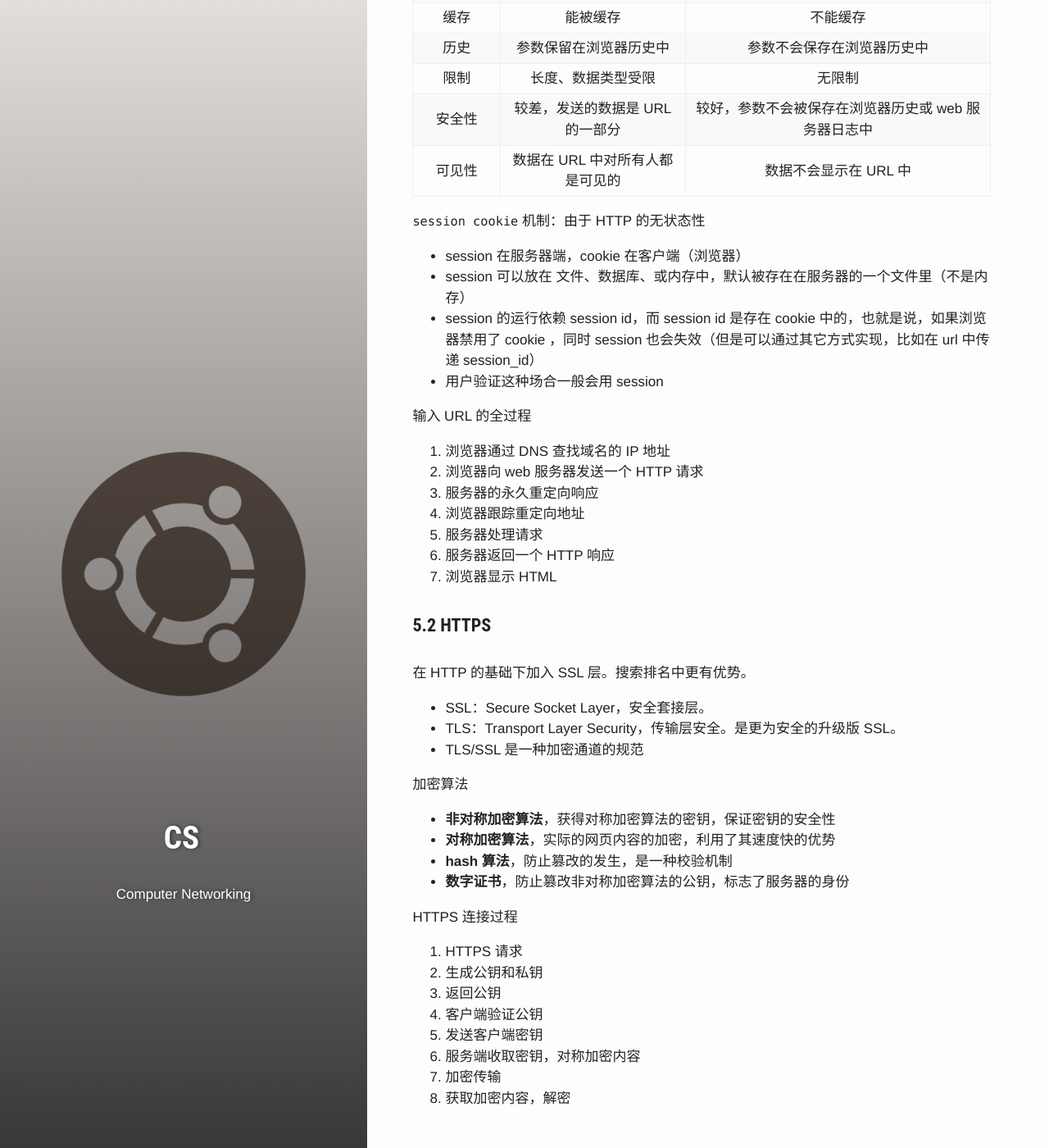
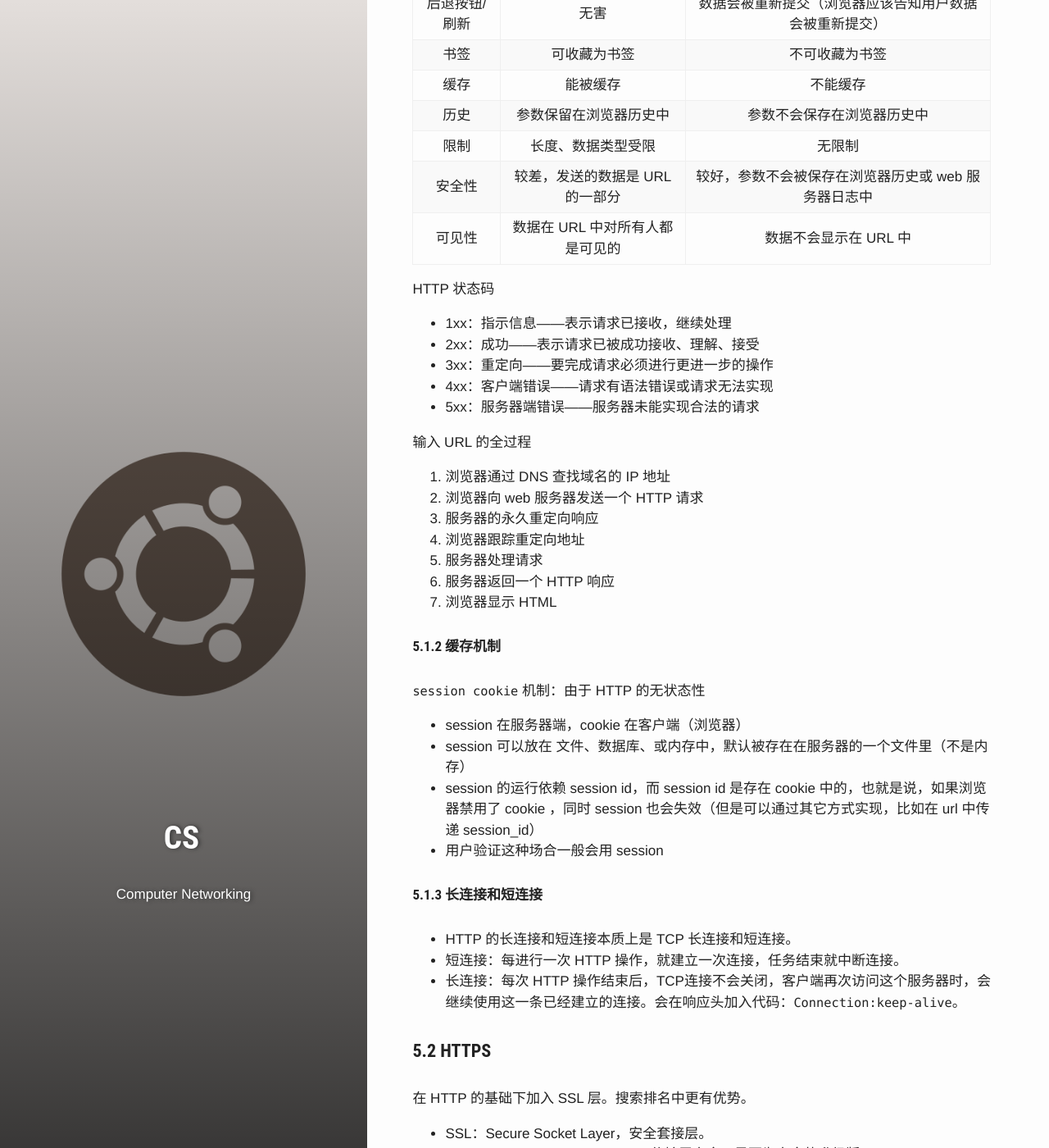
Before and after one commit to PetePro/PetePro.github.io, a Jekyll site: the page built from _posts/ComputerScience/2019-09-01-computer-networking.markdown, in a window 1280 px wide and 1400 px high, scrolled down 12417 px. Shown: the whole window at 82% size. Built offline with Jekyll 4.4.1, drawn with Linux system fonts in a browser that asks for light colours; some web fonts are replaced; some of the changed text lies outside the part shown.

Commit message:
20200609

```diff
--- a/_posts/ComputerScience/2019-09-01-computer-networking.markdown
+++ b/_posts/ComputerScience/2019-09-01-computer-networking.markdown
@@ -12,21 +12,24 @@
 
 `计算机网络`是指将地理位置不同的具有独立功能的多台计算机及其外部设备，通过通信线路连接起来，在网络操作系统、网络管理软件及网络通信协议的管理和协调下，实现资源共享和信息传递的计算机系统。
 
-- [0 概论](#0-%e6%a6%82%e8%ae%ba)
-- [1 物理层](#1-%e7%89%a9%e7%90%86%e5%b1%82)
-- [2 数据链路层](#2-%e6%95%b0%e6%8d%ae%e9%93%be%e8%b7%af%e5%b1%82)
-  - [2.1 点对点信道](#21-%e7%82%b9%e5%af%b9%e7%82%b9%e4%bf%a1%e9%81%93)
-  - [2.2 广播信道](#22-%e5%b9%bf%e6%92%ad%e4%bf%a1%e9%81%93)
-  - [2.3 数据链路层设备](#23-%e6%95%b0%e6%8d%ae%e9%93%be%e8%b7%af%e5%b1%82%e8%ae%be%e5%a4%87)
-- [3 网络层](#3-%e7%bd%91%e7%bb%9c%e5%b1%82)
-  - [3.1 网际协议](#31-%e7%bd%91%e9%99%85%e5%8d%8f%e8%ae%ae)
-  - [3.2 路由选择](#32-%e8%b7%af%e7%94%b1%e9%80%89%e6%8b%a9)
-  - [3.3 网络层设备](#33-%e7%bd%91%e7%bb%9c%e5%b1%82%e8%ae%be%e5%a4%87)
-- [4 传输层](#4-%e4%bc%a0%e8%be%93%e5%b1%82)
+- [0 概论](#0-概论)
+- [1 物理层](#1-物理层)
+- [2 数据链路层](#2-数据链路层)
+  - [2.1 点对点信道](#21-点对点信道)
+  - [2.2 广播信道](#22-广播信道)
+  - [2.3 数据链路层设备](#23-数据链路层设备)
+- [3 网络层](#3-网络层)
+  - [3.1 网际协议](#31-网际协议)
+  - [3.2 路由选择](#32-路由选择)
+  - [3.3 网络层设备](#33-网络层设备)
+- [4 传输层](#4-传输层)
   - [4.1 UDP](#41-udp)
   - [4.2 TCP](#42-tcp)
-- [5 应用层](#5-%e5%ba%94%e7%94%a8%e5%b1%82)
+- [5 应用层](#5-应用层)
   - [5.1 HTTP](#51-http)
+    - [5.1.1 HTTP报文](#511-http报文)
+    - [5.1.2 缓存机制](#512-缓存机制)
+    - [5.1.3 长连接和短连接](#513-长连接和短连接)
   - [5.2 HTTPS](#52-https)
 
 ### 0 概论
@@ -224,6 +227,7 @@
 比较|UDP|TCP
 :-:|:-:|:-:
 **名称**|User Datagram Protocol<br/>用户数据报协议|Transmission Control Protocol<br/>传输控制协议
+**报文首部**|8个字节<br/>4个字段|20个字节<br/>10个字段
 **有无连接**|无连接|面向连接
 **是否可靠**|尽最大可能交付|可靠交付
 **传输单位**|面向报文|面向字节流
@@ -308,18 +312,16 @@
 网际报文存取协议|IMAP|143|TCP|
 
 #### 5.1 HTTP
-- URI - Uniform Resource Identifier
-  - URL - Uniform Resource Locator
-  - URN - Uniform Resource Name
 
-HTTP 状态码
-+ 1xx：指示信息——表示请求已接收，继续处理
-+ 2xx：成功——表示请求已被成功接收、理解、接受
-+ 3xx：重定向——要完成请求必须进行更进一步的操作
-+ 4xx：客户端错误——请求有语法错误或请求无法实现
-+ 5xx：服务器端错误——服务器未能实现合法的请求
+##### 5.1.1 HTTP报文
+- 请求报文
+  - 请求行：请求方法、URL、协议版本
+  - 请求头
+  - 请求体
+- 响应报文
+  -
 
-HTTP 方法：客户端发送的请求报文第一行为请求行，包含了方法字段。
+HTTP 请求方法：客户端发送的请求报文第一行为请求行，包含了方法字段。
 - `GET` 获取资源
 - `HEAD` 与 GET 相同，但只返回 HTTP 报头，不返回文档主体。
 - `POST` 传输实体主体
@@ -340,11 +342,12 @@
 安全性|较差，发送的数据是 URL 的一部分|较好，参数不会被保存在浏览器历史或 web 服务器日志中
 可见性|数据在 URL 中对所有人都是可见的|数据不会显示在 URL 中
 
-`session cookie` 机制：由于 HTTP 的无状态性
-- session 在服务器端，cookie 在客户端（浏览器）
-- session 可以放在 文件、数据库、或内存中，默认被存在在服务器的一个文件里（不是内存）
-- session 的运行依赖 session id，而 session id 是存在 cookie 中的，也就是说，如果浏览器禁用了 cookie ，同时 session 也会失效（但是可以通过其它方式实现，比如在 url 中传递 session_id）
-- 用户验证这种场合一般会用 session
+HTTP 状态码
++ 1xx：指示信息——表示请求已接收，继续处理
++ 2xx：成功——表示请求已被成功接收、理解、接受
++ 3xx：重定向——要完成请求必须进行更进一步的操作
++ 4xx：客户端错误——请求有语法错误或请求无法实现
++ 5xx：服务器端错误——服务器未能实现合法的请求
 
 输入 URL 的全过程
 1. 浏览器通过 DNS 查找域名的 IP 地址
@@ -354,6 +357,18 @@
 5. 服务器处理请求
 6. 服务器返回一个 HTTP 响应
 7. 浏览器显示 HTML
+
+##### 5.1.2 缓存机制
+`session cookie` 机制：由于 HTTP 的无状态性
+- session 在服务器端，cookie 在客户端（浏览器）
+- session 可以放在 文件、数据库、或内存中，默认被存在在服务器的一个文件里（不是内存）
+- session 的运行依赖 session id，而 session id 是存在 cookie 中的，也就是说，如果浏览器禁用了 cookie ，同时 session 也会失效（但是可以通过其它方式实现，比如在 url 中传递 session_id）
+- 用户验证这种场合一般会用 session
+
+##### 5.1.3 长连接和短连接
+- HTTP 的长连接和短连接本质上是 TCP 长连接和短连接。
+- 短连接：每进行一次 HTTP 操作，就建立一次连接，任务结束就中断连接。
+- 长连接：每次 HTTP 操作结束后，TCP连接不会关闭，客户端再次访问这个服务器时，会继续使用这一条已经建立的连接。会在响应头加入代码：`Connection:keep-alive`。
 
 #### 5.2 HTTPS
 在 HTTP 的基础下加入 SSL 层。搜索排名中更有优势。
--- a/_posts/ComputerScience/2020-02-15-mysql.markdown
+++ b/_posts/ComputerScience/2020-02-15-mysql.markdown
@@ -170,8 +170,9 @@
 ### 4 性能优化
 
 #### 4.1 查询优化
-- `Explain` 用来分析 SELECT 查询语句，开发人员可以通过分析 Explain 结果来优化查询语句（是否适用索引、适用哪个索引、扫描行数、排序等）。
+- `Explain` 用来分析 SELECT 查询语句，开发人员可以通过分析 Explain 结果来优化查询语句（是否适用索引、适用哪个索引、扫描行数、排序等）。主要字段：
   - `select_type`: 查询类型，有简单查询、联合查询、子查询等
+  - `table`、`type`：表、表的连接类型
   - `key`: 使用的索引
   - `rows`: 扫描的行数
 - 减少请求数据量
```
